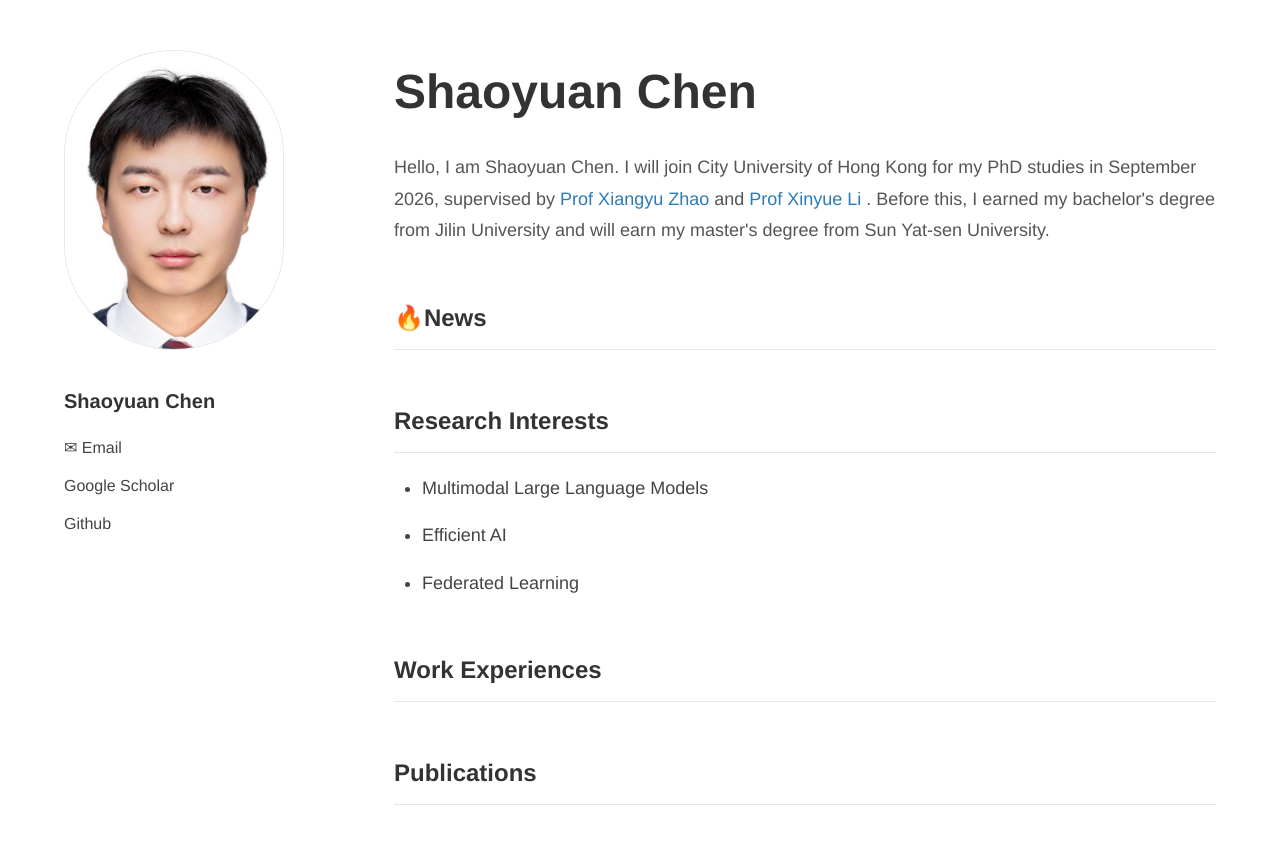
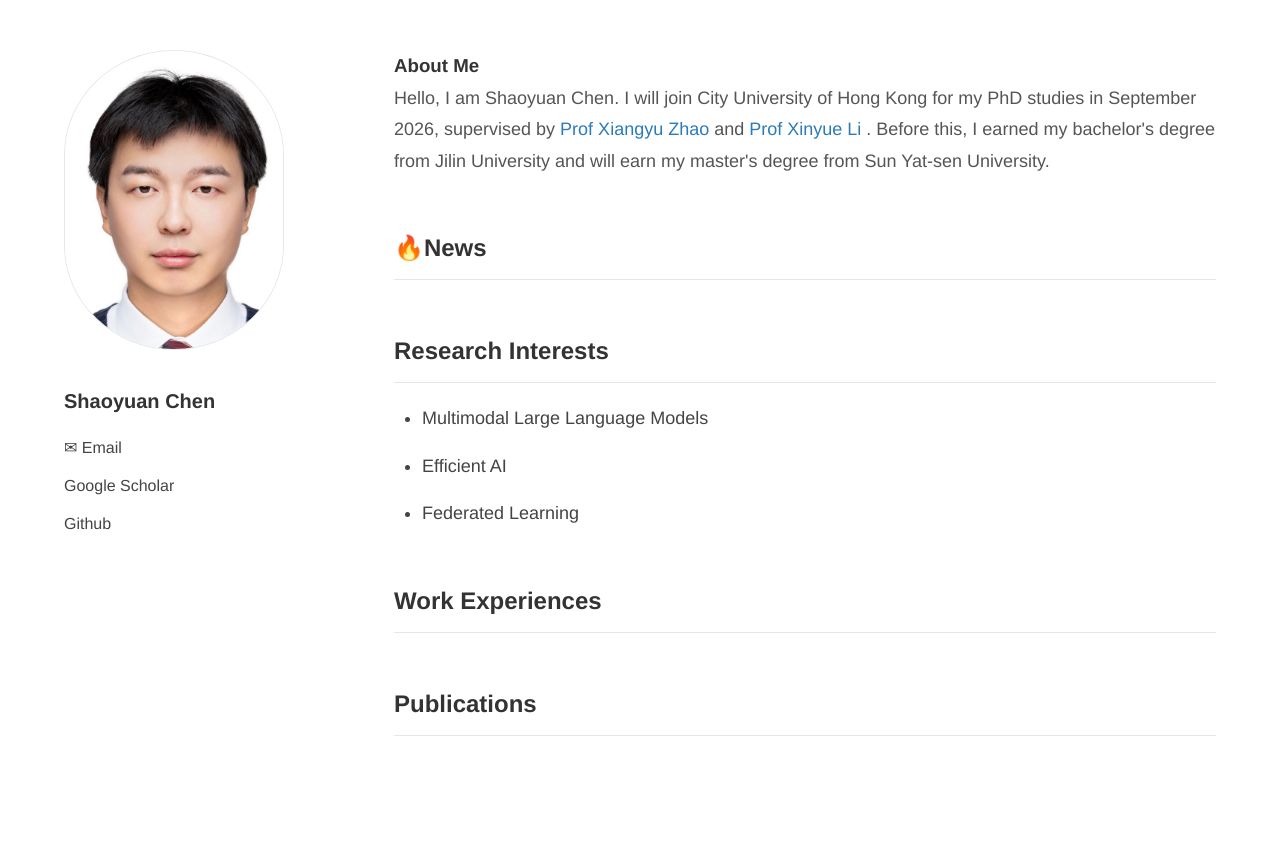
Before and after one commit to Where2HaveLunch/where2havelunch.github.io, a plain HTML site: page index.html in a window 1280 px wide. After the commit the page ends 800 px from the top, so only its background shows below. Drawn offline with Linux system fonts and the light colour scheme.

Commit message:
Update index.html

```diff
--- a/index.html
+++ b/index.html
@@ -265,7 +265,7 @@
 
                 <div class="intro">
 
-                    <h2>Shaoyuan Chen</h2>
+                    <h3>About Me</h3>
 
                     <p>
                         Hello, I am Shaoyuan Chen.
```
